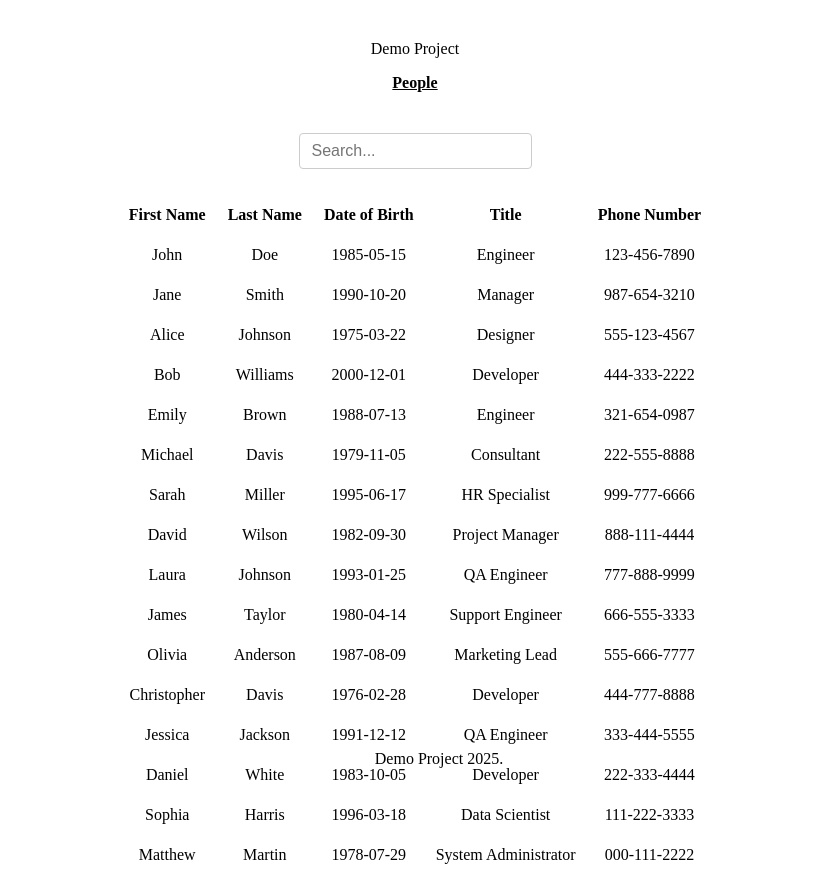
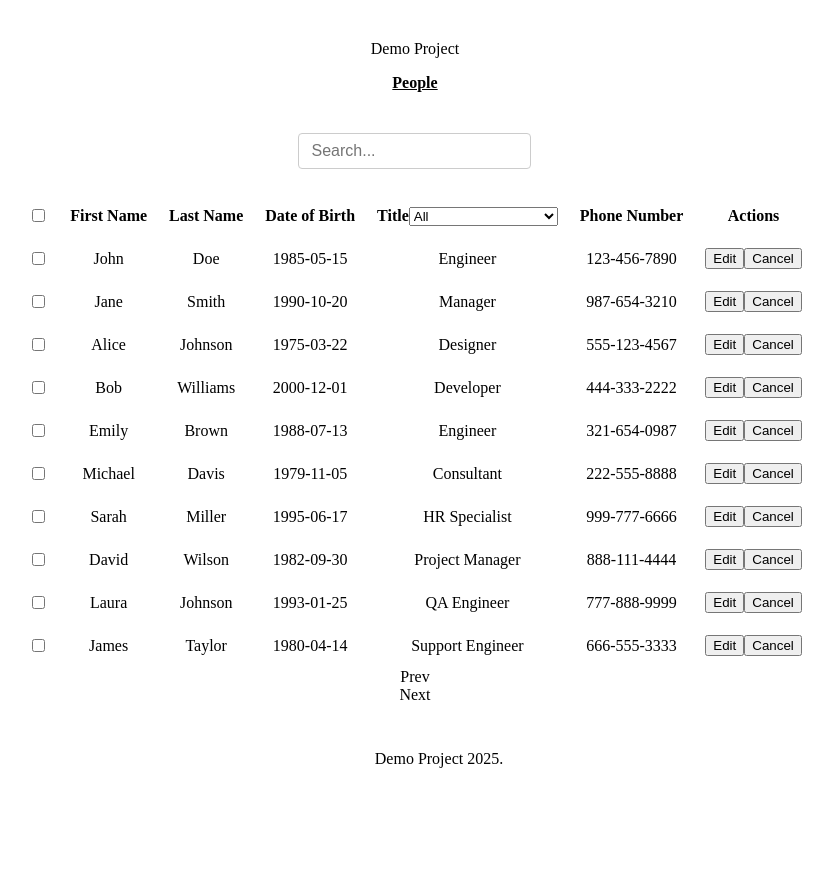
Before and after one commit to LuisMoralesMx/demo-project, an Angular app: page /people in a window 1280 px wide. Shown: the whole page, without its empty margins (225-1058 px from the left). After the commit the page ends 800 px from the top, so only its background shows below. Built offline with nearby package versions, Linux system fonts and the light colour scheme.

Commit message:
Full features.

```diff
--- a/src/app/core/services/people.service.ts
+++ b/src/app/core/services/people.service.ts
@@ -14,4 +14,9 @@ export class PeopleService {
   getPeople(): Observable<PeopleModel[]> {
     return of(this.people).pipe(delay(100));
   }
+
+  getPeopleTitles(): Observable<string[]> {
+    const titles = new Set(this.people.map((p) => p.title.trim()));
+    return of([...titles]);
+  }
 }
--- a/src/app/feature/people/people.html
+++ b/src/app/feature/people/people.html
@@ -1,31 +1,73 @@
 <div class="people-container">
+    <ng-container *ngIf="filteredPeople$ | async as peopleList;">
         <div class="table-container">
             <input #searchInput id="search" class="input-field" type="text" placeholder="Search..."
                 (input)="handleOnSearchChange(searchInput.value)">
 
             <div class="table-container">
+                <div class="scroll-container">
                     <table>
                         <thead>
                             <tr>
-                        <th class="column-header" (click)="handleOnSort('firstName')">First Name</th>
+                                <th class="column-header"><input #checkAllInput type="checkbox"
+                                        (click)="handleAllChecked(peopleList, checkAllInput.checked)"
+                                        [checked]="handleAreAllChecked(peopleList)" /></th>
+                                <th class="column-header" (click)="handleOnSort('firstName')">
+                                    <span>{{handleOnSortIcon('firstName')}}</span>
+                                    <span>First Name</span>
+                                </th>
                                 <th class="column-header" (click)="handleOnSort('lastName')">Last Name</th>
                                 <th class="column-header" (click)="handleOnSort('dateOfBirth')">Date of Birth</th>
-                        <th class="column-header" (click)="handleOnSort('title')">Title</th>
+                                <th class="column-header">
+                                    <span (click)="handleOnSort('title')">Title</span>
+                                    <span>
+                                        <select>
+                                            <option (click)="handleOnTitleFilter('all')">All</option>
+                                            <ng-container *ngFor="let title of titleList$ | async">
+                                                <option (click)="handleOnTitleFilter(title)">{{title}}
+                                                </option>
+                                            </ng-container>
+                                        </select>
+                                    </span>
+                                </th>
                                 <th class="column-header" (click)="handleOnSort('phoneNumber')">Phone Number</th>
+                                <th class="column-header">Actions</th>
                             </tr>
                         </thead>
                         <tbody>
-                    @for(people of filteredPeople$ | async; track $index) {
+                            @for(people of peopleList; track $index) {
                             <tr>
+                                <td class="column-body"><input type="checkbox"
+                                        [checked]="checkedPeopleList.has(people.id)"
+                                        (click)="handleChecked(people.id)" /></td>
                                 <td class="column-body">{{people.firstName}}</td>
                                 <td class="column-body">{{people.lastName}}</td>
                                 <td class="column-body">{{people.dateOfBirth}}</td>
                                 <td class="column-body">{{people.title}}</td>
-                        <td class="column-body">{{people.phoneNumber}}</td>
+                                <td class="column-body">
+                                    @if(editFieldById === people.id) {
+                                    <input type="text" class="input-field" [(ngModel)]="people.phoneNumber" />
+                                    } @else {
+                                    {{people.phoneNumber}}
+                                    }
+                                </td>
+                                <td class="column-body">
+                                    <input type="button" value="Edit" (click)="handleOnEdit(people.id)" />
+                                    <input type="button" value="Cancel" (click)="handleOnEditCancel()" />
+                                </td>
                             </tr>
                             }
                         </tbody>
                     </table>
                 </div>
+                <div class="pagination">
+                    <div style="display: flex; flex-direction: column;">
+                        <span (click)="handlePrevPage()">Prev</span>
+                        <span (click)="handleNextPage()">Next</span>
                     </div>
                 </div>
+            </div>
+        </div>
+    </ng-container>
+
+</div>
--- a/src/app/feature/people/people.scss
+++ b/src/app/feature/people/people.scss
@@ -38,5 +38,10 @@
     .column-body {
       padding: 10px;
     }
+
+    .scroll-container {
+      max-height: 500px;
+      overflow-y: auto;
+    }
   }
 }
--- a/src/app/feature/people/people.ts
+++ b/src/app/feature/people/people.ts
@@ -1,35 +1,56 @@
 import { Component, inject, OnInit } from '@angular/core';
 
-import { BehaviorSubject, combineLatest, map, Observable } from 'rxjs';
+import {
+  BehaviorSubject,
+  combineLatest,
+  debounceTime,
+  distinctUntilChanged,
+  map,
+  Observable,
+} from 'rxjs';
 import { PeopleModel } from '../../shared/models/people.model';
 import { CommonModule } from '@angular/common';
 import { PeopleService } from '../../core/services/people.service';
 import { SortDirection, SortKey } from '../../shared/models/sort.model';
+import { FormsModule } from '@angular/forms';
 
 @Component({
   selector: 'app-people',
-  imports: [CommonModule],
+  imports: [CommonModule, FormsModule],
   templateUrl: './people.html',
   styleUrl: './people.scss',
 })
 export class People implements OnInit {
   searchInput$ = new BehaviorSubject<string>('');
   sortColumn$ = new BehaviorSubject<keyof PeopleModel>('firstName');
-
   multiSort$ = new BehaviorSubject<SortKey[]>([]);
 
+  titleFilter$ = new BehaviorSubject<string>('all');
+  titleList$!: Observable<string[]>;
+
+  debounceSearch$!: Observable<string>;
   filteredPeople$!: Observable<PeopleModel[]>;
+
+  editFieldById: number = -1;
+  checkedPeopleList = new Set();
+
+  currentPage$ = new BehaviorSubject(1);
+  pageSize = 10;
 
   private peopleService = inject(PeopleService);
 
   ngOnInit(): void {
+    this.debounceSearch$ = this.searchInput$.pipe(debounceTime(300), distinctUntilChanged());
+
     this.filteredPeople$ = combineLatest([
       this.peopleService.getPeople(),
-      this.searchInput$,
+      this.debounceSearch$,
       this.multiSort$,
+      this.titleFilter$,
+      this.currentPage$,
     ]).pipe(
-      map(([people, search, multiSort]) => {
-        const filtered = people.filter((person) => {
+      map(([people, search, multiSort, titleFilter, currentPage]) => {
+        let filtered = people.filter((person) => {
           const searchable = [
             person.firstName,
             person.lastName,
@@ -43,6 +64,11 @@ export class People implements OnInit {
           return searchable.includes(search.toLowerCase());
         });
 
+        // Filters
+        filtered =
+          titleFilter !== 'all' ? filtered.filter((f) => f.title === titleFilter) : filtered;
+
+        // Sorting
         filtered.sort((a, b) => {
           for (const sort of multiSort) {
             const aVal = String(a[sort.column]).toLowerCase();
@@ -54,9 +80,15 @@ export class People implements OnInit {
           return 0;
         });
 
-        return filtered;
+        // Pagination
+        const start = (currentPage - 1) * this.pageSize;
+        const paginated = filtered.slice(start, start + this.pageSize);
+
+        return paginated;
       }),
     );
+
+    this.titleList$ = this.peopleService.getPeopleTitles();
   }
 
   handleOnSearchChange(value: string) {
@@ -79,4 +111,56 @@ export class People implements OnInit {
 
     this.multiSort$.next(newSort);
   }
+
+  handleOnSortIcon(column: keyof PeopleModel): string {
+    const current = this.multiSort$.value;
+    const existing = current.find((s) => s.column === column);
+    let icon = '';
+
+    if (existing) {
+      icon = existing?.direction === 'asc' ? '↑' : '↓';
+    }
+
+    return icon;
+  }
+
+  handleOnEdit(id: number) {
+    this.editFieldById = id;
+  }
+
+  handleOnEditCancel() {
+    this.editFieldById = -1;
+  }
+
+  handleOnTitleFilter(title: string) {
+    this.titleFilter$.next(title);
+  }
+
+  handleChecked(id: number): void {
+    this.checkedPeopleList.has(id)
+      ? this.checkedPeopleList.delete(id)
+      : this.checkedPeopleList.add(id);
+  }
+
+  handleAllChecked(peopleList: PeopleModel[], checked: boolean): void {
+    checked
+      ? peopleList.forEach((p) => this.checkedPeopleList.add(p.id))
+      : peopleList.forEach((p) => this.checkedPeopleList.delete(p.id));
+  }
+
+  handleAreAllChecked(peopleList: PeopleModel[]): boolean {
+    return peopleList.every((p) => this.checkedPeopleList.has(p.id));
+  }
+
+  handleNextPage() {
+    const current = this.currentPage$.value;
+    this.currentPage$.next(current + 1);
+  }
+
+  handlePrevPage() {
+    const current = this.currentPage$.value;
+    if (current > 1) {
+      this.currentPage$.next(current - 1);
+    }
+  }
 }
```
Lines whose indentation alone changed are shown as unchanged.
